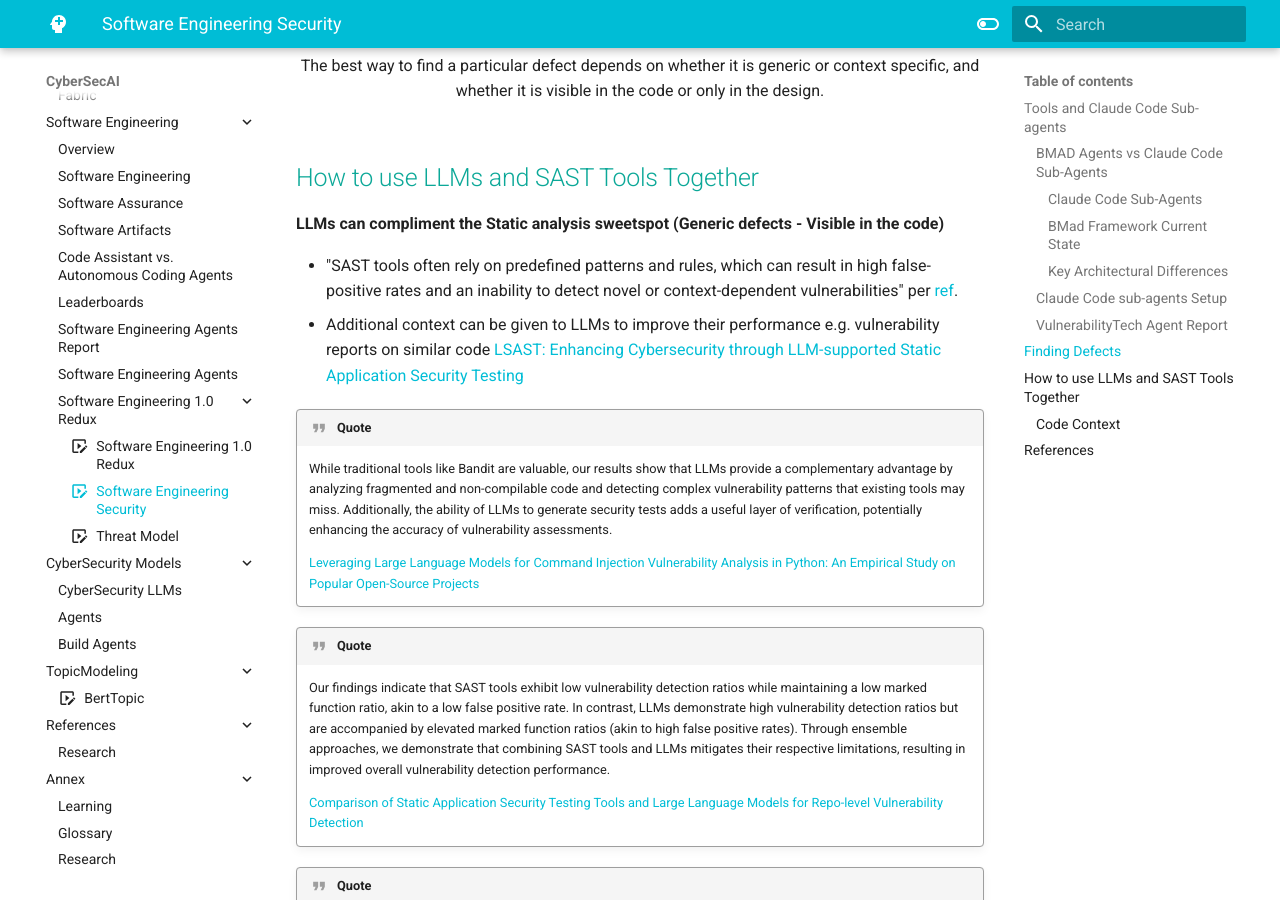
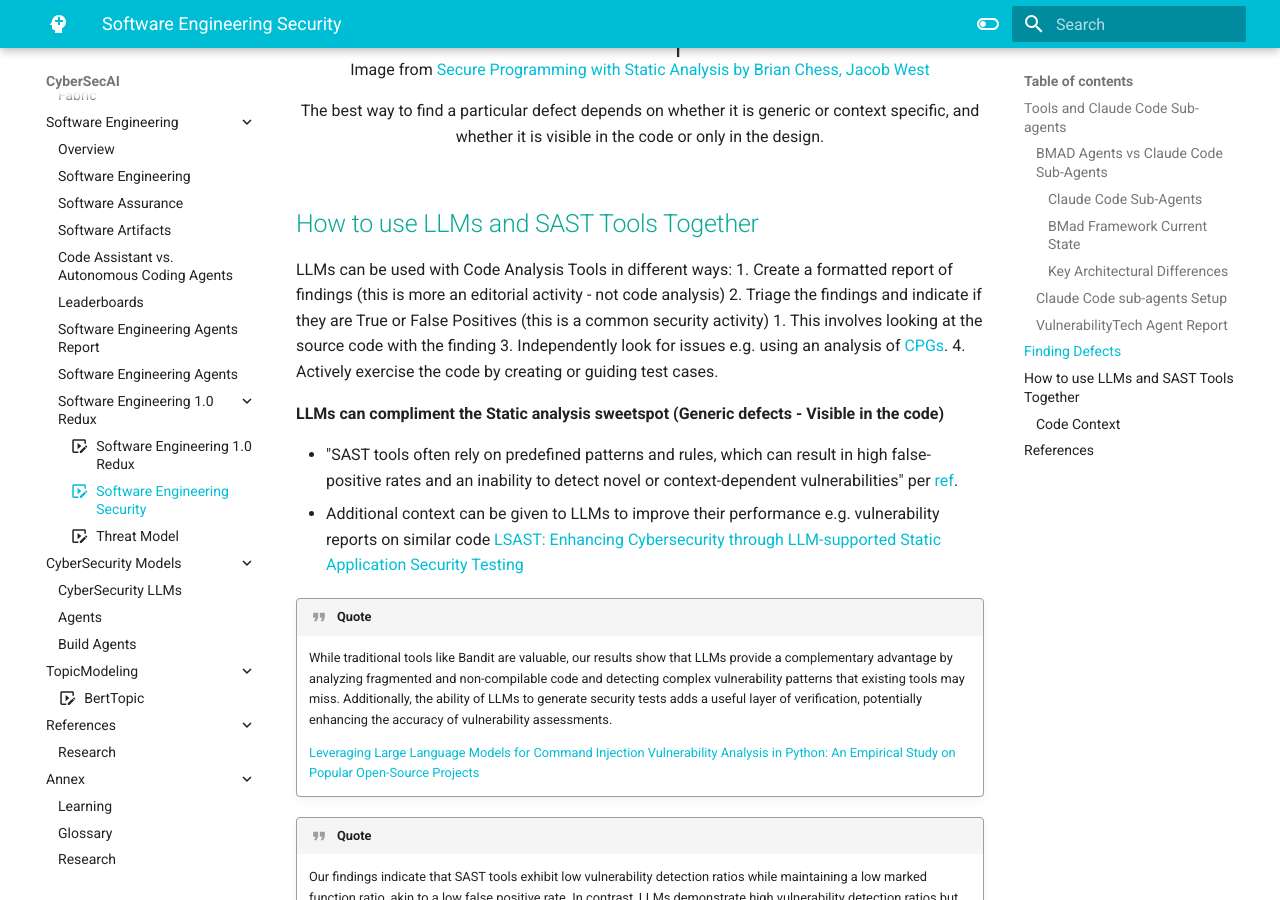
Before and after one commit to CyberSecAI/CyberSecAI.github.io, an MkDocs documentation site: the page built from docs/software/swe_redux_security.md, in a window 1280 px wide and 900 px high, scrolled down 2901 px. Built offline with MkDocs 1.6.1 and Material for MkDocs 9.7.7, drawn with Linux system fonts in a browser that asks for light colours; comment, search, counter and statistics services are not loaded; some of the changed text lies outside the part shown.

Commit message:
LLMs can be used with Code Analysis Tools in different ways

```diff
--- a/docs/software/swe_redux_security.md
+++ b/docs/software/swe_redux_security.md
@@ -11,7 +11,7 @@ icon: material/play-box-edit-outline
 
     It adds support for this to the BMAD Method by creating a VulnerabilityTech Agent.
 
-
+TODO: add ref to paper guidance improving security
 
 
 !!! quote "Vulnerability Assessment Analyst Tanya"
@@ -101,6 +101,14 @@ it is visible in the code or only in the design.
 
 ## How to use LLMs and SAST Tools Together
 
+LLMs can be used with Code Analysis Tools in different ways:
+1. Create a formatted report of findings (this is more an editorial activity - not code analysis)
+2. Triage the findings and indicate if they are True or False Positives (this is a common security activity)
+   1. This involves looking at the source code with the finding
+3. Independently look for issues e.g. using an analysis of [CPGs](https://en.wikipedia.org/wiki/Code_property_graph).
+4. Actively exercise the code by creating or guiding test cases.
+
+
 **LLMs can compliment the Static analysis sweetspot (Generic defects - Visible in the code)**
 
 - "SAST tools often rely on predefined patterns and rules, which can result in high false-positive rates and an inability to detect novel or context-dependent vulnerabilities" per [ref](https://arxiv.org/html/2409.15735v2).
```
Also changed, not shown: docs/software/software_stuff.md (+10 -0 lines).
